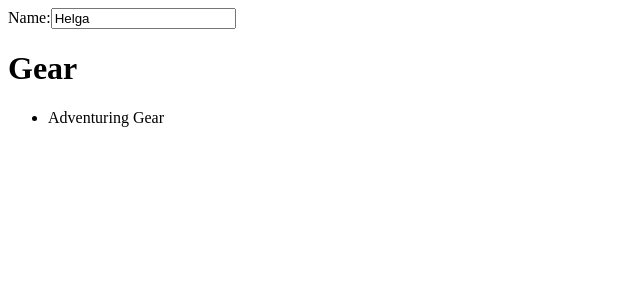
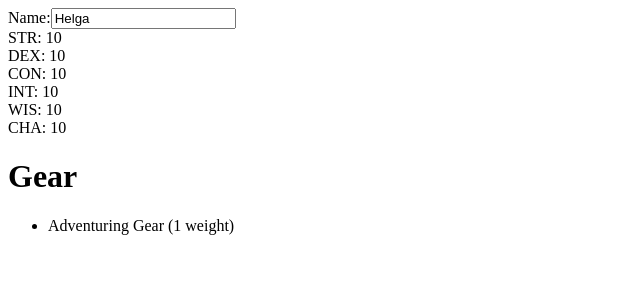
Before and after one commit to robsigler/dw-character-sheet, a React app: page / in a window 1280 px wide. Shown: the top 300 px of the page, without its empty margins (0-640 px from the left). Built offline with nearby package versions, Linux system fonts and the light colour scheme.

Commit message:
Add component for stats

```diff
--- a/src/components/CharacterSheet.tsx
+++ b/src/components/CharacterSheet.tsx
@@ -1,21 +1,20 @@
 import * as React from "react";
+import { Item, ItemProps } from "./Item";
+import { Stats, StatsProps } from "./Stats";
 
-export interface CharacterSheetProps { name: string; gear: Item[] }
+export interface CharacterSheetProps { name: string; stats: StatsProps; gear: ItemProps[] }
 
-export interface CharacterSheetState { name: string; gear: Item[] }
+export interface CharacterSheetState { name: string; stats: StatsProps; gear: ItemProps[] }
 
-export interface Item { name: string; weight: number; }
-
-// 'CharacterSheetProps' describes the shape of props.
-// State is never set so we use the '{}' type.
 export class CharacterSheet extends React.Component<CharacterSheetProps, {}> {
     render() {
-        const gearHtml = this.props.gear.map((item: Item) => <li>{item.name}</li>);
+        const gearHtml = this.props.gear.map((item: ItemProps) => <Item {...item}/>);
         return <div>
             <div>
                 <label htmlFor="Name">Name:</label>
                 <input type="text" id="Name" value={this.props.name}/>
             </div>
+            <Stats {...this.props.stats} />
             <div>
                 <h1>Gear</h1>
                 <ul>
--- /dev/null
+++ b/src/components/Item.tsx
@@ -0,0 +1,10 @@
+import * as React from "react";
+
+export interface ItemProps { name: string; weight: number; }
+
+export class Item extends React.Component<ItemProps, {}> {
+    render() {
+        const text = this.props.name + " (" + this.props.weight + " weight)";
+        return <li>{text}</li>
+    }
+}
--- /dev/null
+++ b/src/components/Stats.tsx
@@ -0,0 +1,28 @@
+import * as React from "react";
+
+export interface StatsProps {
+    strength: number;
+    dexterity: number;
+    constitution: number;
+    intelligence: number;
+    wisdom: number;
+    charisma: number;
+}
+
+export class Stats extends React.Component<StatsProps, {}> {
+    renderStat(name: string, value: number) {
+        const text = name + ": " + value;
+        return <div>{text}</div>
+    }
+
+    render() {
+        return <div>
+            {this.renderStat("STR", this.props.strength)}
+            {this.renderStat("DEX", this.props.dexterity)}
+            {this.renderStat("CON", this.props.constitution)}
+            {this.renderStat("INT", this.props.intelligence)}
+            {this.renderStat("WIS", this.props.wisdom)}
+            {this.renderStat("CHA", this.props.charisma)}
+        </div>
+    }
+}
--- a/src/index.tsx
+++ b/src/index.tsx
@@ -4,7 +4,15 @@ import * as ReactDOM from "react-dom";
 import { CharacterSheet } from "./components/CharacterSheet";
 
 const gearList = [{ name: "Adventuring Gear", weight: 1 }];
+const stats = {
+    strength: 10,
+    dexterity: 10,
+    constitution: 10,
+    intelligence: 10,
+    wisdom: 10,
+    charisma: 10,
+}
 ReactDOM.render(
-    <CharacterSheet name="Helga" gear={gearList} />,
+    <CharacterSheet name="Helga" stats={stats} gear={gearList} />,
     document.getElementById("app")
 );
```
Also changed, not shown: 1 other file (tests, documents, lock files or other folders).
